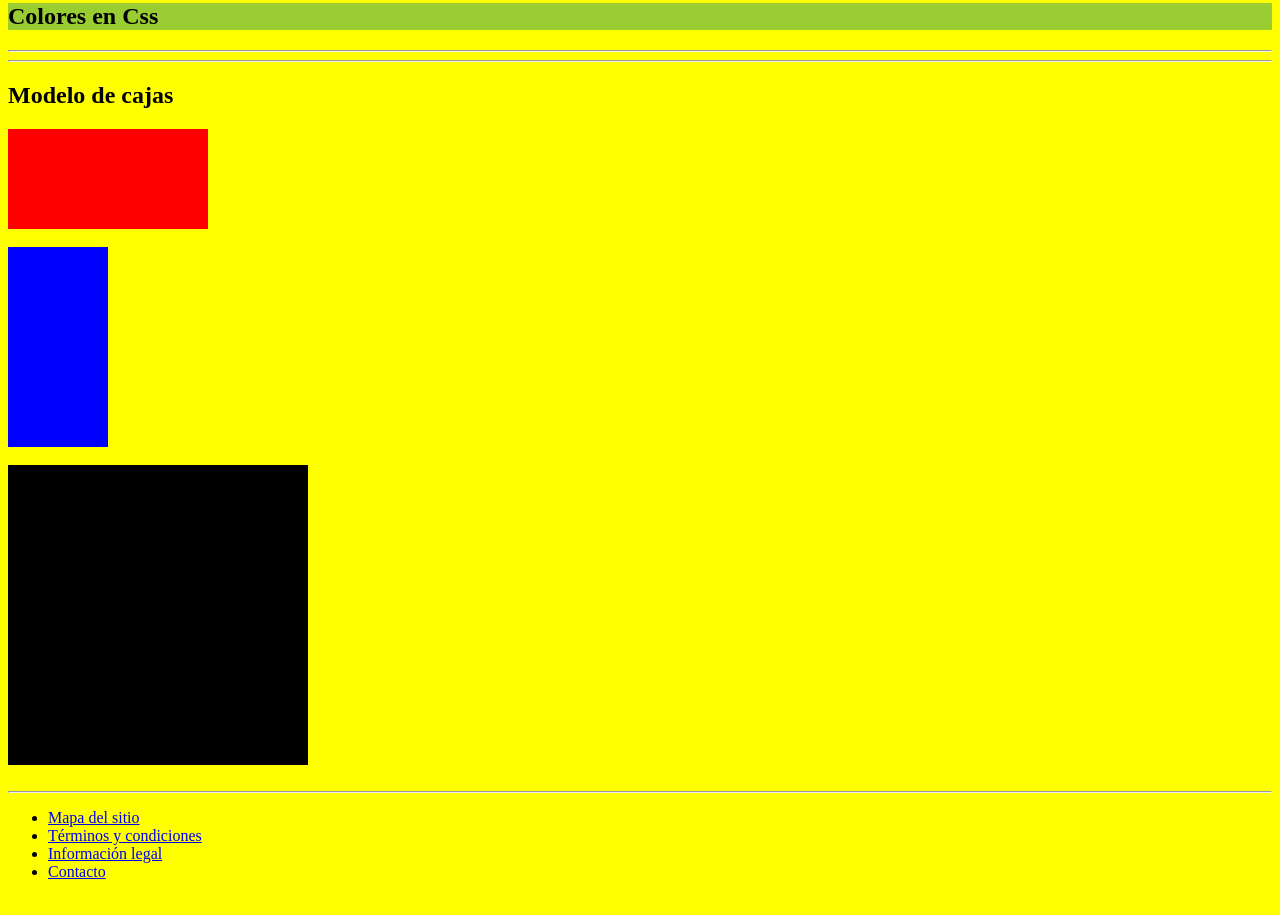
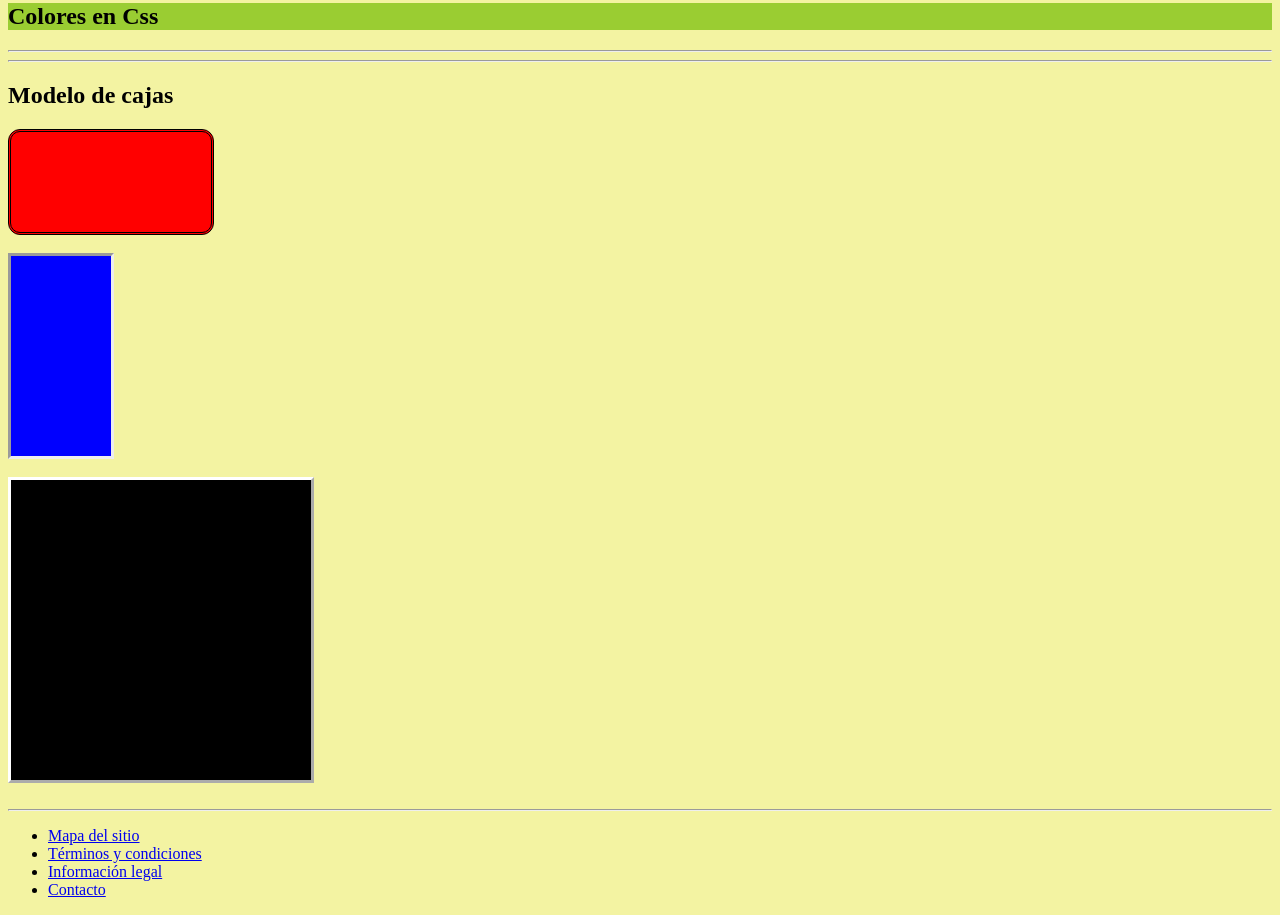
Before and after one commit to federicosuarez7/digital-house, a plain HTML site: page Professional Developer/Proyecto/index.html in a window 1280 px wide. Shown: the part 3458-4373 px from the top of the page. Drawn offline with Linux system fonts and the light colour scheme; a web font is replaced by a local one.

Commit message:
Model box - Border (CSS3)

```diff
--- a/Professional Developer/Proyecto/estilos.css
+++ b/Professional Developer/Proyecto/estilos.css
@@ -1,5 +1,5 @@
 body{
-    background-color: yellow;
+    background-color: rgb(243, 243, 162);
 }
 /* Comentarios en CSS */
 h1{
@@ -130,14 +130,19 @@ td{
     background-color: red;
     width: 200px;
     height: 100px;
+    border-style: double;
+    border-radius: 12px;
 }
 .caja2{
     background-color: blue;
     width: 100px;
     height: 200px;
+    border-style: inset;
 }
 .caja3{
     background-color: black;
     width: 300px;
     height: 300px;
+    border-style: outset;
+    border-color: white;
 }
```
